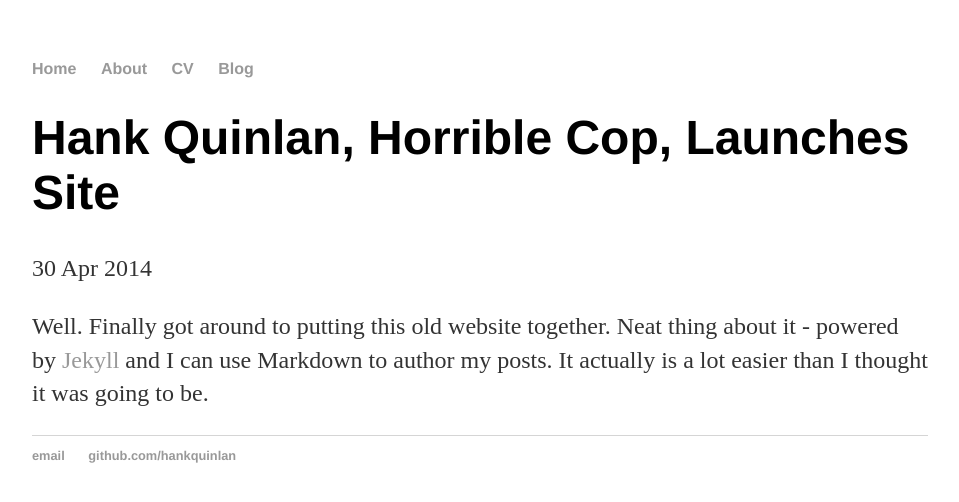
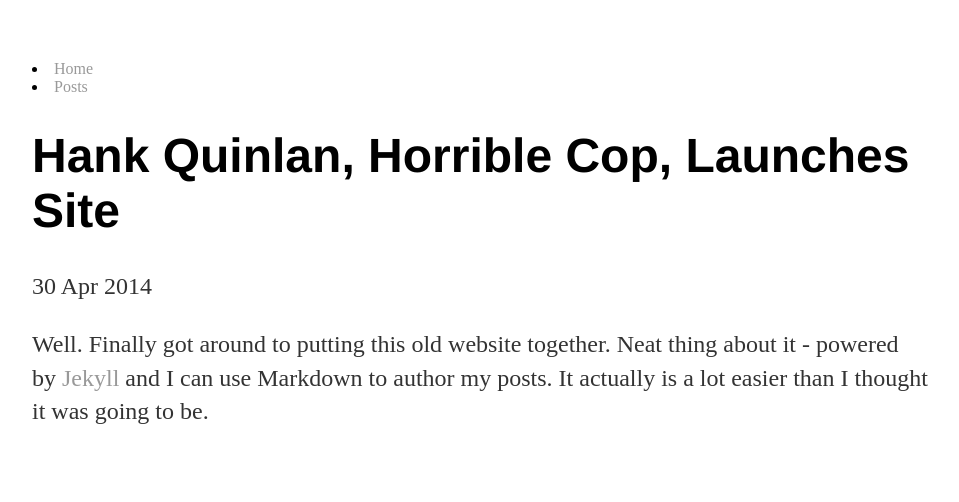
Before and after one commit to ZacSmir/placeholder-website, a Jekyll site: the page built from _posts/2020-12-19-The-Void-That-Binds.md, in a window 1280 px wide. Shown: the top 502 px of the page, without its empty margins (160-1119 px from the left). Built offline with Jekyll 4.4.1, drawn with Linux system fonts in a browser that asks for light colours.

Commit message:
Update default.html

```diff
--- a/_layouts/default.html
+++ b/_layouts/default.html
@@ -7,23 +7,15 @@
 		</head>
 		<body>
 			<nav>
-	    		<ul>
+	    		<div class="sidenav">
 	        		<li><a href="/">Home</a></li>
-		        	<li><a href="/about">About</a></li>
-	        		<li><a href="/cv">CV</a></li>
-	        		<li><a href="/blog">Blog</a></li>
-	    		</ul>
+	        		<li><a href="/blog">Posts</a></li>
+	    		</div>
 			</nav>
 			<div class="container">
 
 			{{ content }}
 
 			</div><!-- /.container -->
-			<footer>
-	    		<ul>
-	        		<li><a href="mailto:hankquinlanhub@gmail.com">email</a></li>
-	        		<li><a href="https://github.com/hankquinlan">github.com/hankquinlan</a></li>
-				</ul>
-			</footer>
 		</body>
 	</html>
```
